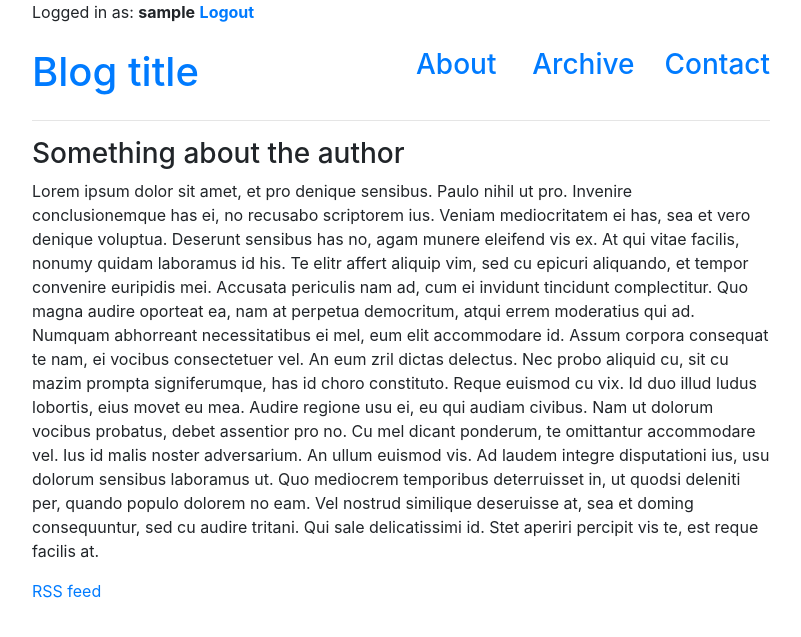
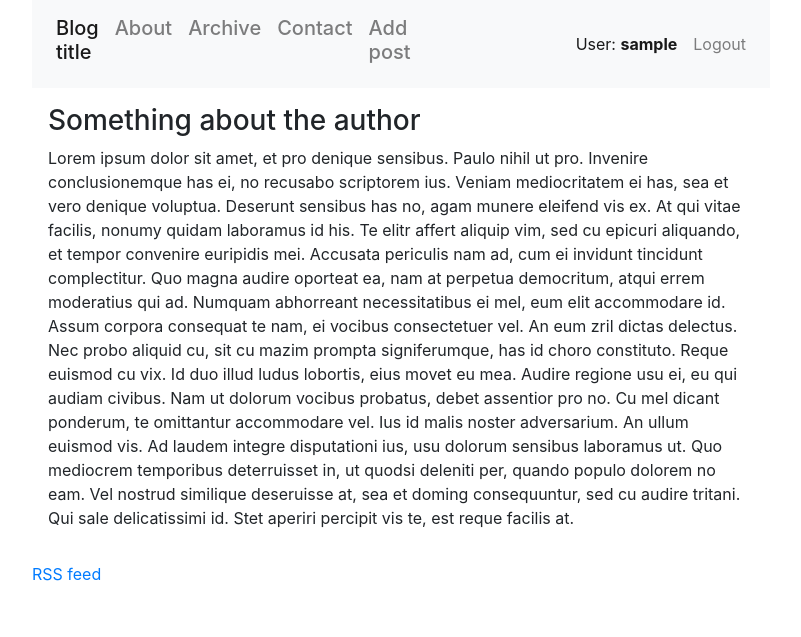
Before and after one commit to kkosiba/blog-django, a Django app: page /about/ in a window 1280 px wide. Shown: the top 637 px of the page, without its empty margins (239-1040 px from the left). Run offline with Django 3.2, Linux system fonts and the light colour scheme; the visitor is signed in with stand-in values (Sample User, id 1); some libraries are stand-ins or nearby versions.

Commit message:
Updated base template

```diff
--- a/blog/templates/base.html
+++ b/blog/templates/base.html
@@ -5,56 +5,67 @@
 <head>
     <meta charset="utf-8">
     <meta name="viewport" content="width=device-width, initial-scale=1">
-    <link rel="stylesheet" href="https://stackpath.bootstrapcdn.com/bootstrap/4.1.1/css/bootstrap.min.css" integrity="sha384-WskhaSGFgHYWDcbwN70/dfYBj47jz9qbsMId/iRN3ewGhXQFZCSftd1LZCfmhktB" crossorigin="anonymous">
-    <script src="https://code.jquery.com/jquery-3.3.1.slim.min.js" integrity="sha384-q8i/X+965DzO0rT7abK41JStQIAqVgRVzpbzo5smXKp4YfRvH+8abtTE1Pi6jizo" crossorigin="anonymous"></script>
-    <script src="https://cdnjs.cloudflare.com/ajax/libs/popper.js/1.14.3/umd/popper.min.js" integrity="sha384-ZMP7rVo3mIykV+2+9J3UJ46jBk0WLaUAdn689aCwoqbBJiSnjAK/l8WvCWPIPm49" crossorigin="anonymous"></script>
-    <script src="https://stackpath.bootstrapcdn.com/bootstrap/4.1.1/js/bootstrap.min.js" integrity="sha384-smHYKdLADwkXOn1EmN1qk/HfnUcbVRZyYmZ4qpPea6sjB/pTJ0euyQp0Mk8ck+5T" crossorigin="anonymous"></script>
+    <link rel="stylesheet" href="https://stackpath.bootstrapcdn.com/bootstrap/4.1.2/css/bootstrap.min.css" integrity="sha384-Smlep5jCw/wG7hdkwQ/Z5nLIefveQRIY9nfy6xoR1uRYBtpZgI6339F5dgvm/e9B" crossorigin="anonymous">
     <link rel="stylesheet" href="{% static 'css/blog.css' %}">
-    <title>
-        {% block title %} {% endblock %}
-    </title>
+    <title>{% block title %} {% endblock %}</title>
 </head>
 
 <body>
-    <div class="container">
+<div class="container">
+    <nav class="navbar navbar-expand-md navbar-light bg-light">
+        <div class="navbar-collapse collapse w-100 order-1 order-md-0 dual-collapse2">
+            <ul class="navbar-nav mr-auto">
+                <li class="nav-item active">
+                    <a class="h5 nav-link" href="/">Blog title</a>
+                </li>
+                <li class="nav-item">
+                    <a class="h5 nav-link" href="/about/">About</a>
+                </li>
+                <li class="nav-item">
+                    <a class="h5 nav-link" href="/archive/">Archive</a>
+                </li>
+                <li class="nav-item">
+                    <a class="h5 nav-link" href="/contact/">Contact</a>
+                </li>
+                {% if user.is_authenticated %}
+                <li class="nav-item">
+                    <a class="h5 nav-link" href="/post/add/">Add post</a>
+                </li>
+                {% endif %}
+            </ul>
+        </div>
 
-        <header>
-            <div>
+        <div class="navbar-collapse collapse w-100 order-3 dual-collapse2">
+            <ul class="navbar-nav ml-auto">
                 {% if user.is_authenticated %}
-                    Logged in as: <b>{{ user.get_username }}</b>
-                    <a href="{% url 'logout'%}?next={{request.path}}"><b>Logout</b></a>
+                <li class="nav-item">
+                    <div class="nav-link active">
+                        User: <b>{{ user.get_username }}</b>
+                    </div>
+                </li>
+                <li class="nav-item">
+                    <a href="{% url 'logout' %}?next={{request.path}}" class="nav-link">Logout</a>
+                </li>
                 {% else %}
-                    <a href="{% url 'login'%}?next={{request.path}}"><b>Login</b></a>
+                <li class="nav-item">
+                    <a href="{% url 'login' %}?next={{request.path}}" class="nav-link">Login</a></li>
+                </li>
+                <li class="nav-item">
+                    <a href="/" class="nav-link">Register</a></li>
+                </li>
                 {% endif %}
-            </div>
-            <br>
-            <div class="row align-items-start">
-                <div class="col-6">
-                    <h1><a href="/">Blog title</a></h1>
-                </div>
-                <div class="col">
-                    <h3><a href="/about/">About</a></h3>
-                </div>
-                <div class="col">
-                    <h3><a href="/archive/">Archive</a></h3>
-                </div>
-                <div class="col">
-                    <h3><a href="/contact/">Contact</a></h3>
-                </div>
-            </div>
-            <hr>
-        </header>
+            </ul>
+        </div>
+    </nav>
 
-        {% block content %} {% endblock %}
+    <div style="padding:1rem;">
+    {% block content %} {% endblock %}
+    </div>
 
-        <!-- Login or Register -->
-        <!-- <button onclick="document.getElementById('login').style.display='block'" style="width:auto;">Login</button>
-        <button onclick="document.getElementById('register').style.display='block'" style="width:auto;">Register</button> -->
-
-        <div class="footer">
-            <p><a href="#">RSS feed</a></p>
-        </div>
-    </div>
+    <footer>
+        <p><a href="#">RSS feed</a></p>
+    </footer>
+</div>
 </body>
 
 </html>
```
